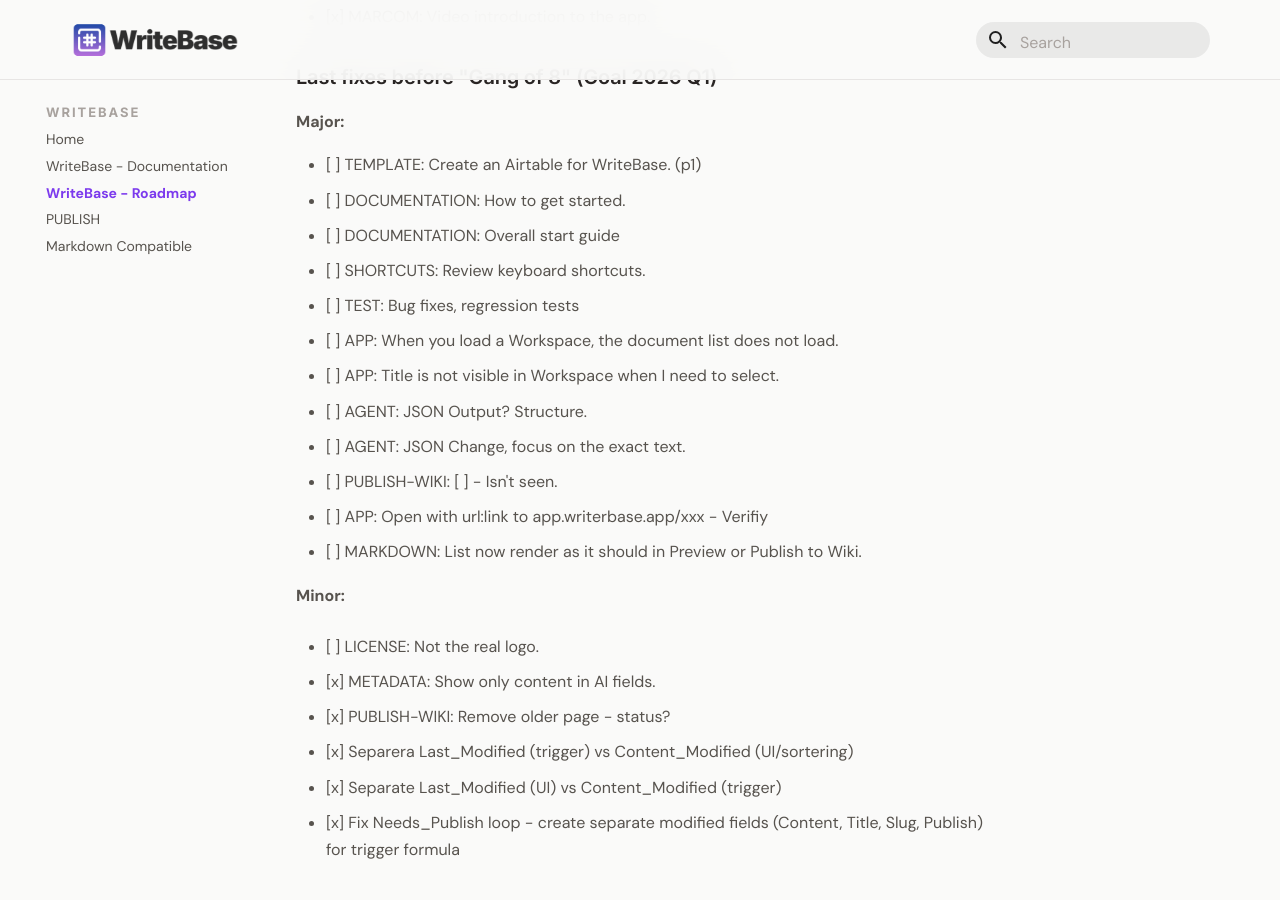
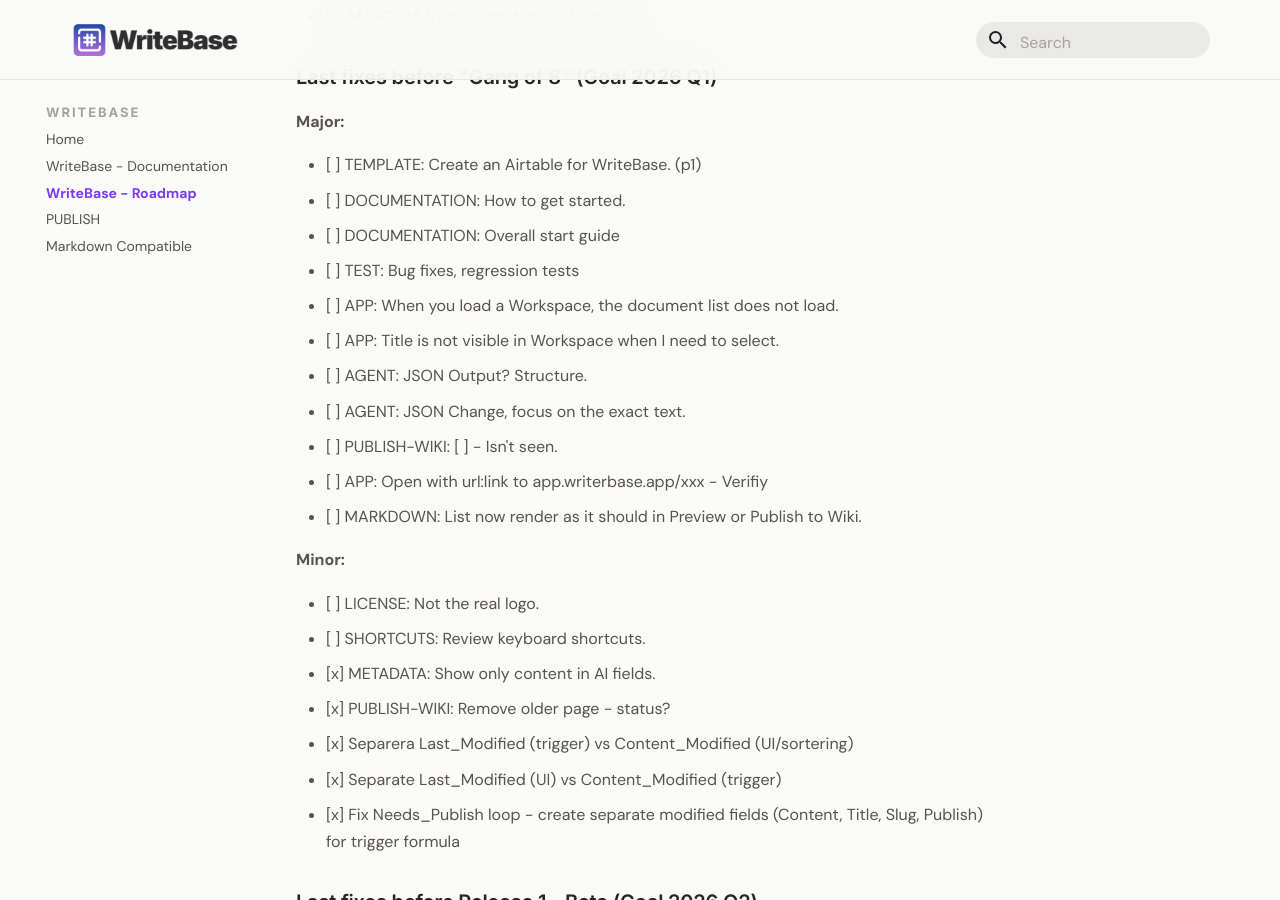
Before and after one commit to larssonhthomas-afk/writebase-docs, an MkDocs documentation site: the page built from docs/009-writebase-roadmap.md, in a window 1280 px wide and 900 px high, scrolled down 485 px. Built offline with MkDocs 1.6.1 and Material for MkDocs 9.7.7, drawn with Linux system fonts in a browser that asks for light colours; some web fonts are replaced; part of the change alters nothing that is shown.

```diff
--- a/docs/009-writebase-roadmap.md
+++ b/docs/009-writebase-roadmap.md
@@ -27,7 +27,7 @@ This Backlog has a priority 1-3.
 - [ ] TEMPLATE: Create an Airtable for WriteBase. (p1)
 - [ ] DOCUMENTATION: How to get started.
 - [ ] DOCUMENTATION: Overall start guide
-- [ ] SHORTCUTS: Review keyboard shortcuts.
+
 - [ ] TEST: Bug fixes, regression tests
 - [ ] APP: When you load a Workspace, the document list does not load.
 - [ ] APP: Title is not visible in Workspace when I need to select.
@@ -40,7 +40,7 @@ This Backlog has a priority 1-3.
 **Minor:**
 
 - [ ] LICENSE: Not the real logo.
-
+- [ ] SHORTCUTS: Review keyboard shortcuts.
 
 
 - [x] METADATA: Show only content in AI fields.
```
